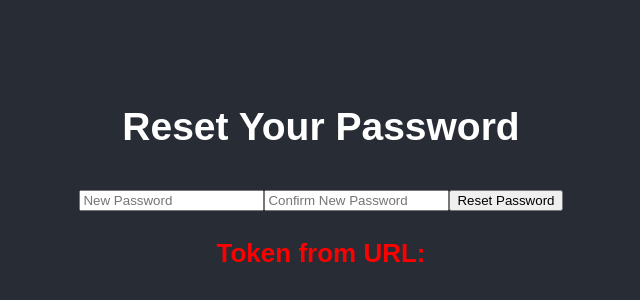
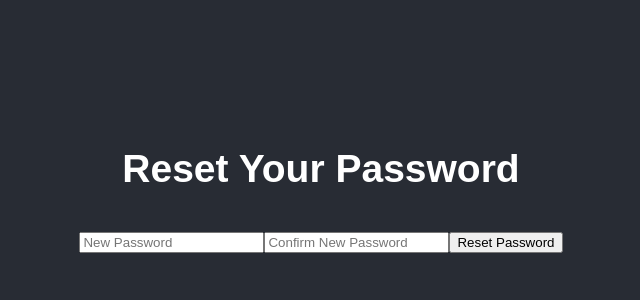
Before and after one commit to uprm-inso4116-2024-2025-s1/semester-project-multiplayer-dominoes, a React (Create React App) app in the folder frontend/: page /reset-password in a window 1280 px wide. Shown: the part 266-566 px from the top of the page, without its empty margins (319-959 px from the left). Built offline with nearby package versions, Linux system fonts and the light colour scheme.

Commit message:
Test messages removed

```diff
--- a/frontend/src/Auth/ResetPassword.js
+++ b/frontend/src/Auth/ResetPassword.js
@@ -10,7 +10,6 @@ function ResetPassword() {
 
     // Obtener el token de la URL
     const token = searchParams.get('token');
-    console.log("Token received from URL:", token); // Muestra el token en la consola del navegador
 
     const handleResetPassword = async (e) => {
         e.preventDefault();
@@ -65,11 +64,6 @@ function ResetPassword() {
                 <button type="submit">Reset Password</button>
             </form>
             {message && <p>{message}</p>}
-
-            {/* Mostrar el token directamente en la página para depuración */}
-            <div style={{ marginTop: '20px', color: 'red' }}>
-                <p><strong>Token from URL:</strong> {token}</p>
-            </div>
         </div>
     );
 }
```
